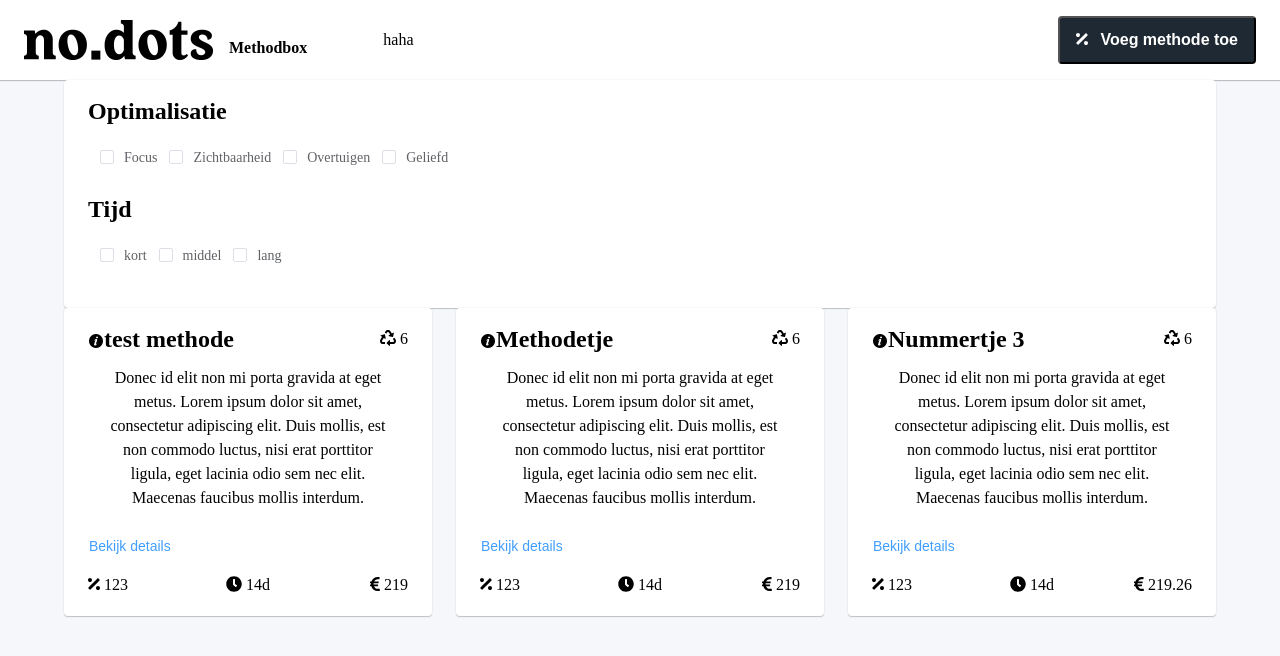
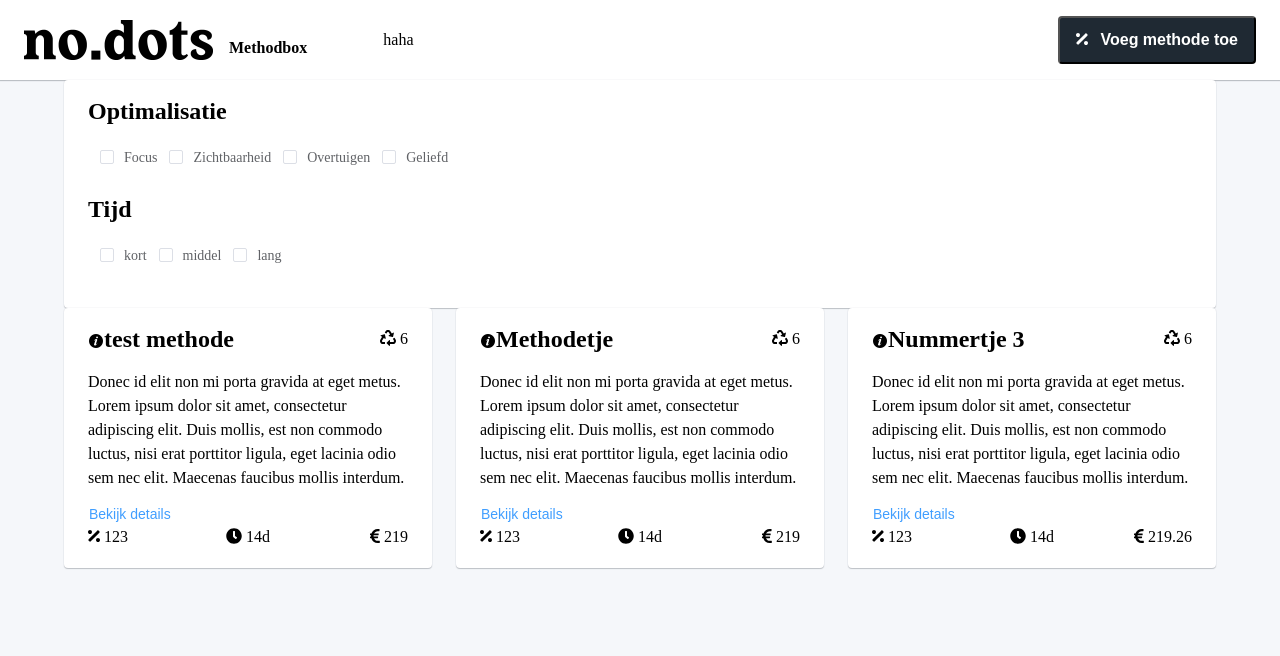
Before and after one commit to Aylin-Nederlof/Methodbox, a Vue app: page /#/ in a window 1280 px wide. Shown: the top 656 px of the page. Built offline with nearby package versions, Linux system fonts and the light colour scheme.

Commit message:
Update Main CTA

```diff
--- a/src/components/MainCTA.vue
+++ b/src/components/MainCTA.vue
@@ -1,5 +1,5 @@
 <template>
-  <button>
+  <button class="mainCTA">
   <p><slot></slot></p>
   </button>
 </template>
@@ -16,7 +16,7 @@ export default {
 </script>
 
 <style>
-button{
+.mainCTA {
   height: 48px;
   color: white;
   border-radius: 4px;
@@ -27,7 +27,7 @@ button{
   padding: 0;
 }
 
-p{
+.mainCTA p{
   text-align: center;
   margin: 12px 16px;
   line-height: 24px;
```
